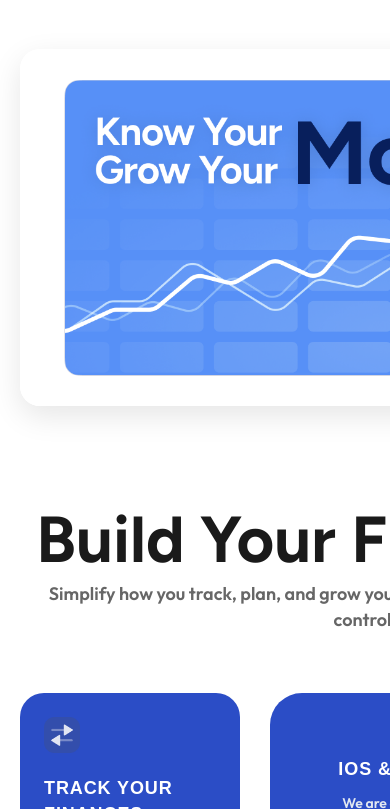
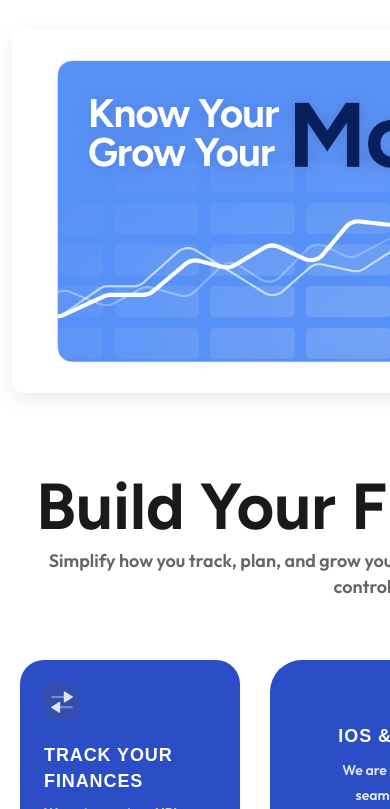
Before and after one commit to Koshpal/web-frontend, a React (Vite) app: page / in a window 390 px wide. Shown: the part 5603-6412 px from the top of the page. Built offline with nearby package versions, Linux system fonts and the light colour scheme; a web font is replaced by a local one.

Commit message:
Update Moneyimg.css
make it responsive

```diff
--- a/src/components/Moneyimg.css
+++ b/src/components/Moneyimg.css
@@ -11,3 +11,35 @@
   border-radius: 20px;
   box-shadow: 0 10px 30px rgba(0, 0, 0, 0.1);
 }
+
+
+
+@media (max-width: 1024px) {
+  .money {
+    padding: 30px 16px;
+  }
+
+  .money img {
+    border-radius: 16px;
+    max-width: 90%;
+  }
+}
+
+@media (max-width: 768px) {
+  .money img {
+    max-width: 100%;
+    border-radius: 14px;
+  }
+}
+
+@media (max-width: 480px) {
+  .money {
+    padding: 20px 12px;
+  }
+
+  .money img {
+    max-width: 100%;
+    border-radius: 12px;
+    box-shadow: 0 6px 20px rgba(0, 0, 0, 0.08);
+  }
+}
```
